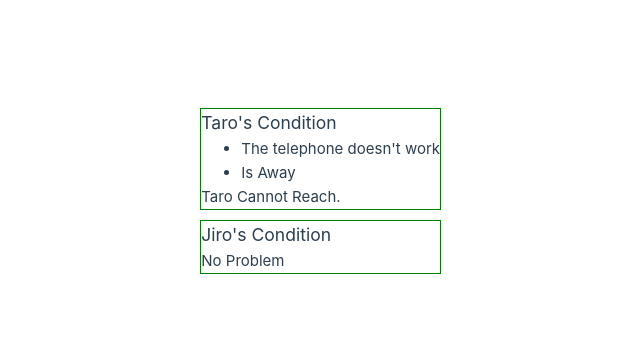
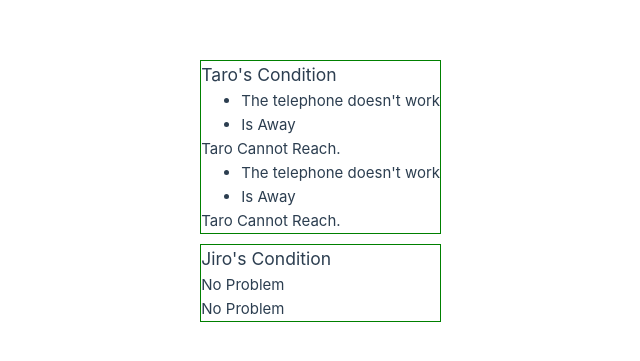
Before and after one commit to koyamal/pra_vue3, a Vue app in the folder Vue3FrontDevTextBook/chap09/childComponent/: page / in a window 1280 px wide. Shown: the part 209-570 px from the top of the page, without its empty margins (189-829 px from the left). Built offline with nearby package versions, Linux system fonts and the light colour scheme.

Commit message:
Check 2 slots

```diff
--- a/Vue3FrontDevTextBook/chap09/childComponent/src/components/OneSection.vue
+++ b/Vue3FrontDevTextBook/chap09/childComponent/src/components/OneSection.vue
@@ -11,6 +11,9 @@ defineProps<Props>();
     <slot>
       <p>No Problem</p>
     </slot>
+    <slot>
+      <p>No Problem</p>
+    </slot>
   </section>
 </template>
 
```
